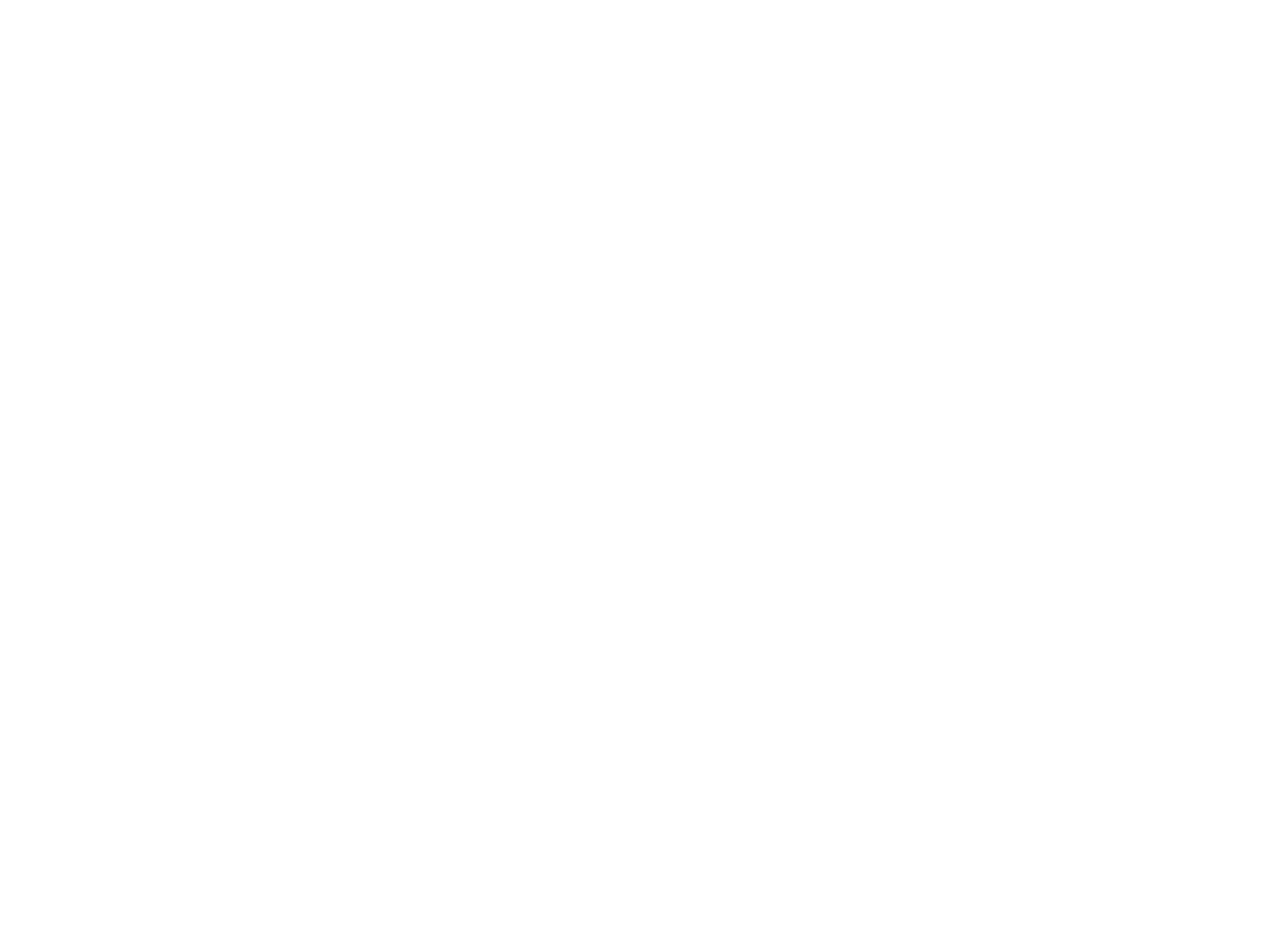
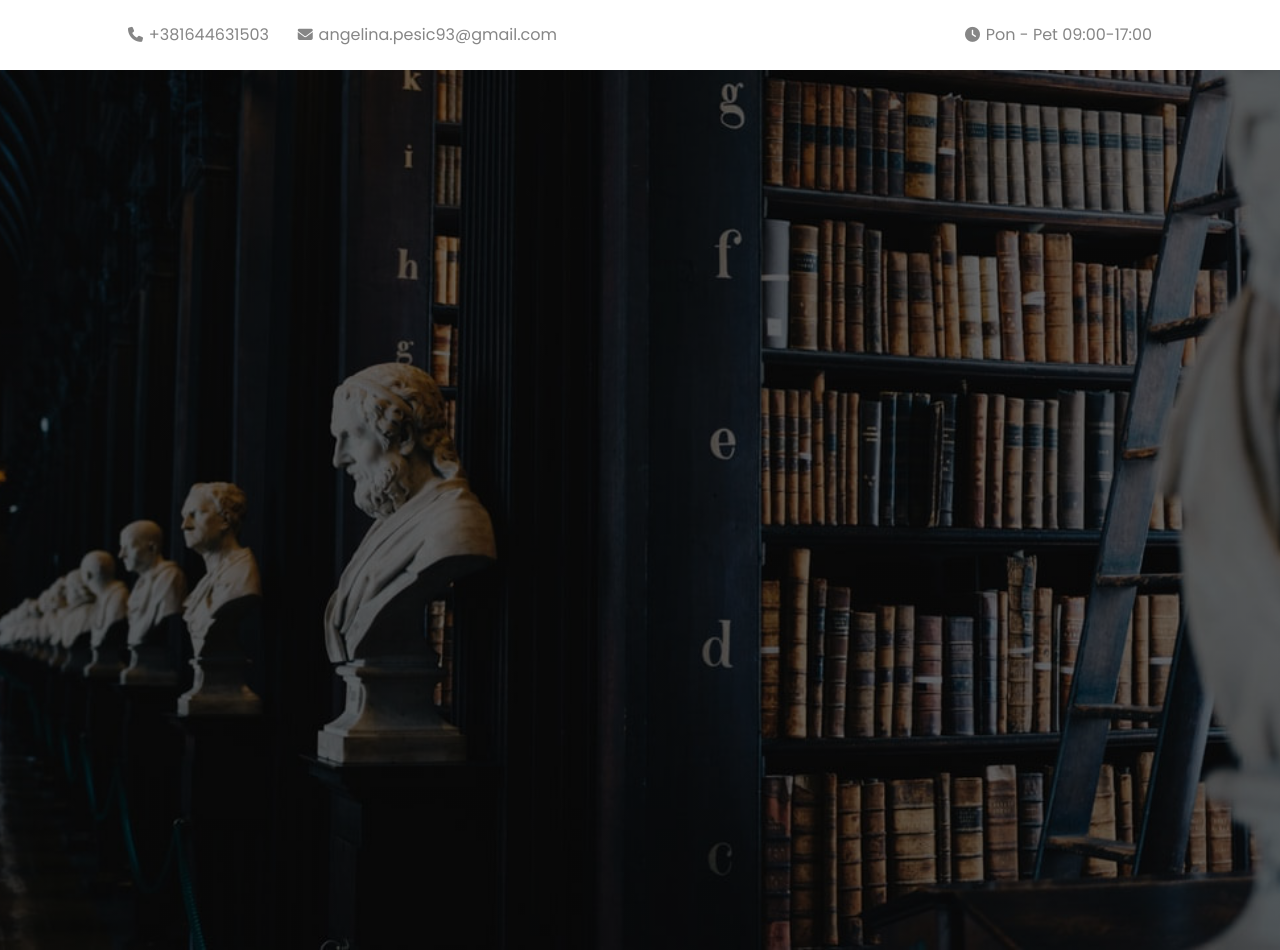
Before and after one commit to F-zivanovic/jokanovic-legal, a plain HTML site: page index.html in a window 1280 px wide. Before the commit the page ends 800 px from the top, so only its background shows below. Drawn offline with Linux system fonts and the light colour scheme; a web font is replaced by a local one.

Commit message:
Initial commit

```diff
--- a/index.html
+++ b/index.html
@@ -10,7 +10,11 @@
     <link rel="stylesheet" href="src/css/main.css">
 
     <!-- Google fonts -->
-
+    <link rel="preconnect" href="https://fonts.googleapis.com">
+    <link rel="preconnect" href="https://fonts.gstatic.com" crossorigin>
+    <link
+        href="https://fonts.googleapis.com/css2?family=Playfair+Display:ital,wght@0,400..900;1,400..900&family=Poppins:ital,wght@0,100;0,200;0,300;0,400;0,500;0,600;0,700;0,800;0,900;1,100;1,200;1,300;1,400;1,500;1,600;1,700;1,800;1,900&display=swap"
+        rel="stylesheet">
 
     <!-- Font awesome CDN -->
     <link rel="stylesheet" href="https://cdnjs.cloudflare.com/ajax/libs/font-awesome/6.7.2/css/all.min.css"
@@ -21,6 +25,37 @@
 <body>
 
 
+    <!-- Top nav section starts -->
+    <section class="top-nav container">
+        <div class="top-nav__contact">
+            <a href="tel:+381644631503" class="top-nav__link">
+                <span class="fa-solid fa-phone icon"></span>
+                +381644631503
+            </a>
+
+            <a href="mailto:angelina.pesic93@gmail.com" class="top-nav__link">
+                <span class="fa-solid fa-envelope icon"></span>
+                angelina.pesic93@gmail.com
+            </a>
+        </div>
+
+        <p class="top-nav__time">
+            <span class="fa-solid fa-clock icon"></span>
+            Pon - Pet 09:00-17:00
+        </p>
+    </section>
+    <!-- Top nav section ends -->
+
+    <!-- Hero section starts -->
+    <section class="hero">
+
+        <nav class="nav">
+            <!-- <a href="index.html" class="nav__logo">
+                <img src="src/img/logo.svg" alt="">
+            </a> -->
+        </nav>
+    </section>
+    <!-- Hero section ends -->
 
 
 </body>
--- a/src/scss/abstract/_variables.scss
+++ b/src/scss/abstract/_variables.scss
@@ -0,0 +1,2 @@
+$primary-color:#3c3e6b;
+$text-color:#868686;
--- a/src/scss/base/_base.scss
+++ b/src/scss/base/_base.scss
@@ -30,6 +30,7 @@ h3,
 h4,
 h5,
 h6 {
+  font-family: "Playfair Display", serif;
   text-transform: capitalize;
   text-wrap: balance;
 }
--- a/src/scss/base/_helpers.scss
+++ b/src/scss/base/_helpers.scss
@@ -2,10 +2,10 @@
 
 
 .container {
-  width: 70%;
+  width: 80%;
   margin: auto;
 
   @include rwd(576) {
-    width: 80%;
+    width: 90%;
   }
 }
--- /dev/null
+++ b/src/scss/layout/_hero.scss
@@ -0,0 +1,11 @@
+@use '../abstract/index' as *;
+
+
+.hero{
+    background:linear-gradient(rgba(0, 0, 0, 0.6), rgb(0, 0, 0, 0.6)), url('../../src/img/hero.jpg');
+    height: 110vh;
+    background-position: center;
+    background-size: cover;
+    background-repeat: no-repeat;
+    // linear-gradient(rgba(60, 62, 107, 0.6), rgb(60, 62, 107, 0.6)),
+}
--- /dev/null
+++ b/src/scss/layout/_top-nav.scss
@@ -0,0 +1,28 @@
+@use '../abstract/index' as *;
+
+.top-nav{
+    @include flex(space-between);
+    padding: 1.5rem 0;
+
+    @include rwd(1200){
+        display: none;
+    }
+
+    &__contact{
+        display: flex;
+        gap: 1.8rem;
+    }
+
+    &__link{
+        color: $text-color;
+
+        &:hover{
+            color: $primary-color;
+        }
+    }
+
+    .icon{
+        margin-right: 0.1rem;
+        font-size: 15px;
+    }
+}
--- a/src/scss/main.scss
+++ b/src/scss/main.scss
@@ -3,3 +3,6 @@
 
 @use "./base/base";
 @use "./base/helpers";
+
+@use 'layout/top-nav';
+@use 'layout/hero';
```
Also changed, not shown: src/css/main.css, src/img/hero.jpg (added), src/img/logo.svg (added).
